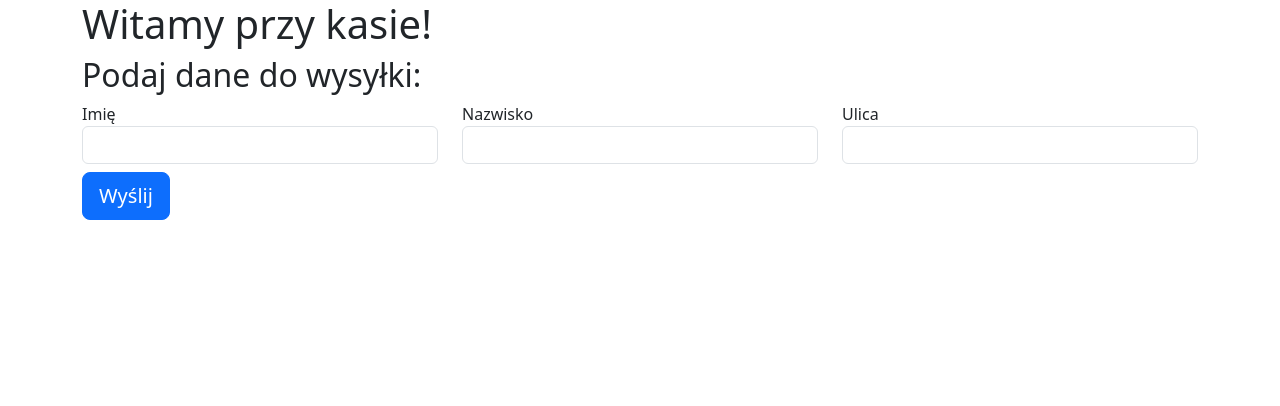
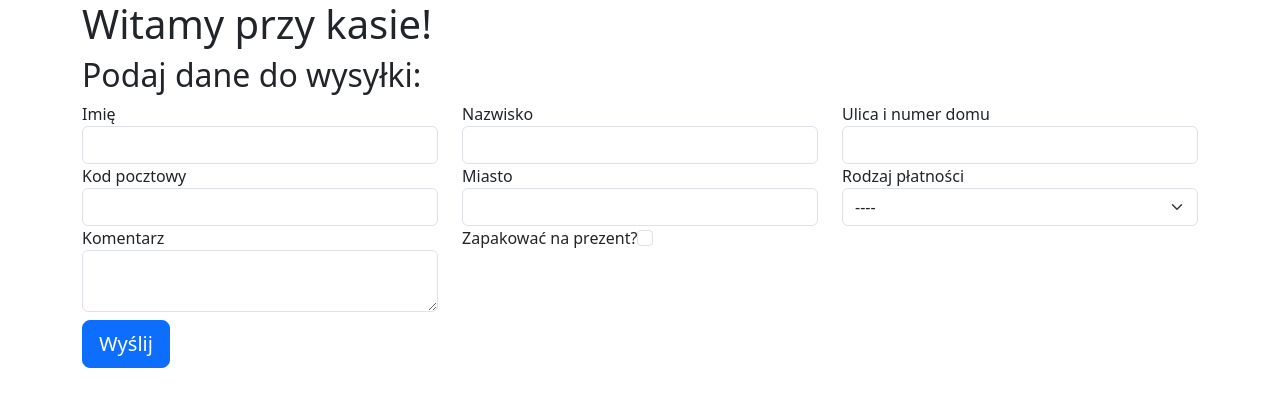
Before and after one commit to lukwac123/react-forms, a React (Create React App) app: page / in a window 1280 px wide. Shown: the top 406 px of the page. Built offline with nearby package versions, Linux system fonts and the light colour scheme.

Commit message:
Formularz zamówienia z użyciem Formika

```diff
--- /dev/null
+++ b/src/components/formikForms/MyCheckbox.js
@@ -0,0 +1,16 @@
+import { useField } from "formik";
+
+const MyCheckbox = ({ label, ...props }) => {
+    const [field, meta] = useField({ ...props, type:"checkbox"});
+    return (
+        <div>
+            <label htmlFor={props.name}>{label}</label>
+            <input {...field} {...props} type="checkbox" />
+            {meta.error ? (
+                <small className="alert alert-danger form-text text-muted">{meta.error}</small>
+            ) :null}
+        </div>
+    );
+};
+
+export default MyCheckbox;
--- /dev/null
+++ b/src/components/formikForms/MyInput.js
@@ -0,0 +1,16 @@
+import { useField } from "formik";
+
+const MyInput = ({ label, ...props }) => {
+    const [field, meta] = useField(props);
+    return (
+        <div>
+            <label htmlFor={props.name}>{label}</label>
+            <input {...field} {...props} />
+            {meta.error ? (
+                <small className="alert alert-danger form-text text-muted">{meta.eror}</small>
+            ) : null}
+        </div>
+    );
+};
+
+export default MyInput;
--- /dev/null
+++ b/src/components/formikForms/MySelect.js
@@ -0,0 +1,21 @@
+import PropTypes from "prop-types";
+import { useField } from "formik";
+
+const MySelect = ({ label, ...props }) => {
+    const [field, meta] = useField(props);
+    return (
+        <div>
+            <label htmlFor={props.name}>{label}</label>
+            <select {...field} {...props}>
+                {props.options.map((option, index) => (
+                    <option key={index} value={option.type}>{option.name}</option>
+                ))}
+            </select>
+            {meta.error ? (
+                <small className="alert alert-danger form-text text-muted">{meta.error}</small>
+            ) :null}
+        </div>
+    );
+};
+
+export default MySelect;
--- /dev/null
+++ b/src/components/formikForms/MyTextarea.js
@@ -0,0 +1,16 @@
+import { useField } from "formik";
+
+const MyTextarea = ({ label, ...props }) => {
+    const [field, meta] = useField(props);
+    return (
+        <div>
+            <label htmlFor={props.name}>{label}</label>
+            <textarea {...field} {...props} />
+            {meta.error ? (
+                <small className="alert alert-danger form-text text-muted">{meta.eror}</small>
+            ) : null}
+        </div>
+    );
+};
+
+export default MyTextarea;
--- a/src/index.js
+++ b/src/index.js
@@ -2,12 +2,12 @@ import React from 'react';
 import ReactDOM from 'react-dom/client';
 import reportWebVitals from './reportWebVitals';
 // import Checkout from './pages/checkout';
-import MyFormik from './pages/Formik';
+import FormikCheckout from './pages/Formik';
 
 const root = ReactDOM.createRoot(document.getElementById('root'));
 root.render(
   <React.StrictMode>
-    <MyFormik />
+    <FormikCheckout />
   </React.StrictMode>
 );
 
--- a/src/pages/Formik.js
+++ b/src/pages/Formik.js
@@ -1,8 +1,21 @@
 import React from "react";
-import { Formik, Field, Form } from "formik";
+import { Formik, Form, useField, useFormikContext } from "formik";
 import { Row, Col, Container } from "react-bootstrap";
+import MySelect from "../components/formikForms/MySelect";
+import MyInput from "../components/formikForms/MyInput";
+import MyCheckbox from "../components/formikForms/MyCheckbox";
+import MyTextarea from "../components/formikForms/MyTextarea";
 
-const MyFormik = ({ props }) => {
+
+const FormikCheckout = ({ props }) => {
+
+    const paymentOptions = [
+        {id: "-", name: "----"},
+        {id: "pp", name: "PayPal"},
+        {id: "stripe", name: "Stripe"},
+        {id: "cc", name: "Karta kredytowa"}
+    ];
+
     return (
         <Container>
             <Row>
@@ -15,28 +28,45 @@ const MyFormik = ({ props }) => {
                 initialValues={{
                     firstname: "",
                     lastname: "",
-                    street: ""
+                    street: "",
+                    zip: "",
+                    city: "",
+                    paymentType: "",
+                    comment: "",
+                    gift: false
                 }}
                 onSubmit={ values => {
                     console.log(values);
                 }}
             >
-                <Form>
+                <Form className="w-100">
                     <Row>
                         <Col xs={12} md={4}>
-                            <label htmlFor="firstname">Imię</label>
-                            <Field name="firstname" id="firstname" className="form-control" />
+                            <MyInput label="Imię" name="firstname" type="text" className="form-control" />
                         </Col>
                         <Col xs={12} md={4}>
-                            <label htmlFor="lastname">Nazwisko</label>
-                            <Field name="lastname" id="lastname" className="form-control" />
+                            <MyInput label="Nazwisko" name="lastname" type="text" className="form-control" />
                         </Col>
                         <Col xs={12} md={4}>
-                            <label htmlFor="street">Ulica</label>
-                            <Field name="street" id="street" className="form-control" />
+                            <MyInput label="Ulica i numer domu" name="street" type="text" className="form-control" />
                         </Col>
-                        <Col xs={12} className="mt-2">
-                            <button type="submit" className="btn btn-primary btn-lg btn-block">Wyślij</button>
+                        <Col xs={12} md={4}>
+                            <MyInput label="Kod pocztowy" name="zip" type="text" className="form-control" />
+                        </Col>
+                        <Col xs={12} md={4}>
+                            <MyInput label="Miasto" name="city" type="text" className="form-control" />
+                        </Col>
+                        <Col xs={12} md={4}>
+                            <MySelect label="Rodzaj płatności" name="paymentType" className="form-select" options={paymentOptions} />
+                        </Col>
+                        <Col xs={12} md={4}>
+                            <MyTextarea label="Komentarz" name="comment" className="form-control" />
+                        </Col>
+                        <Col xs={12} md={4}>
+                            <MyCheckbox name="gift" className="form-check-input" label="Zapakować na prezent?" />
+                        </Col>
+                        <Col xs={12}>
+                            <button type="submit" className="btn btn-primary btn-lg btn-block mt-2">Wyślij</button>
                         </Col>
                     </Row>
                 </Form>
@@ -45,4 +75,4 @@ const MyFormik = ({ props }) => {
     );
 };
 
-export default MyFormik;
+export default FormikCheckout;
```
